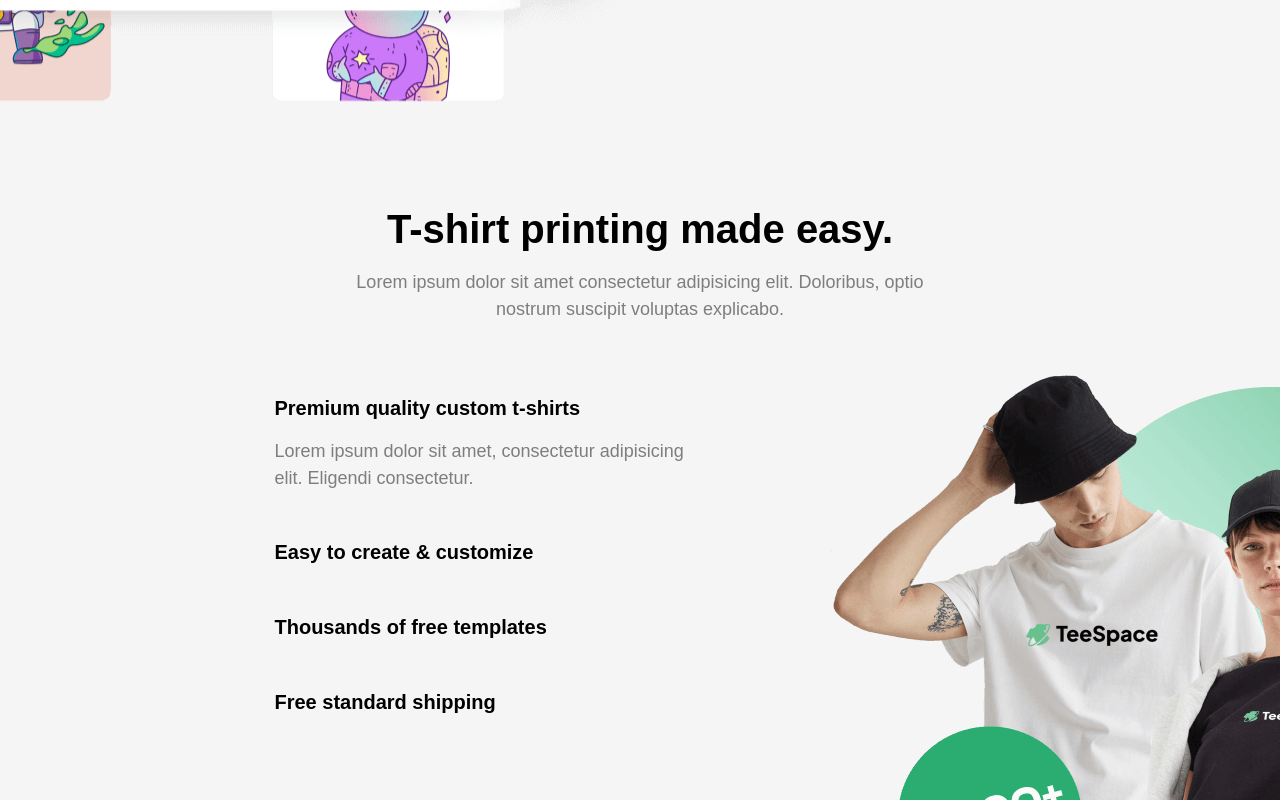
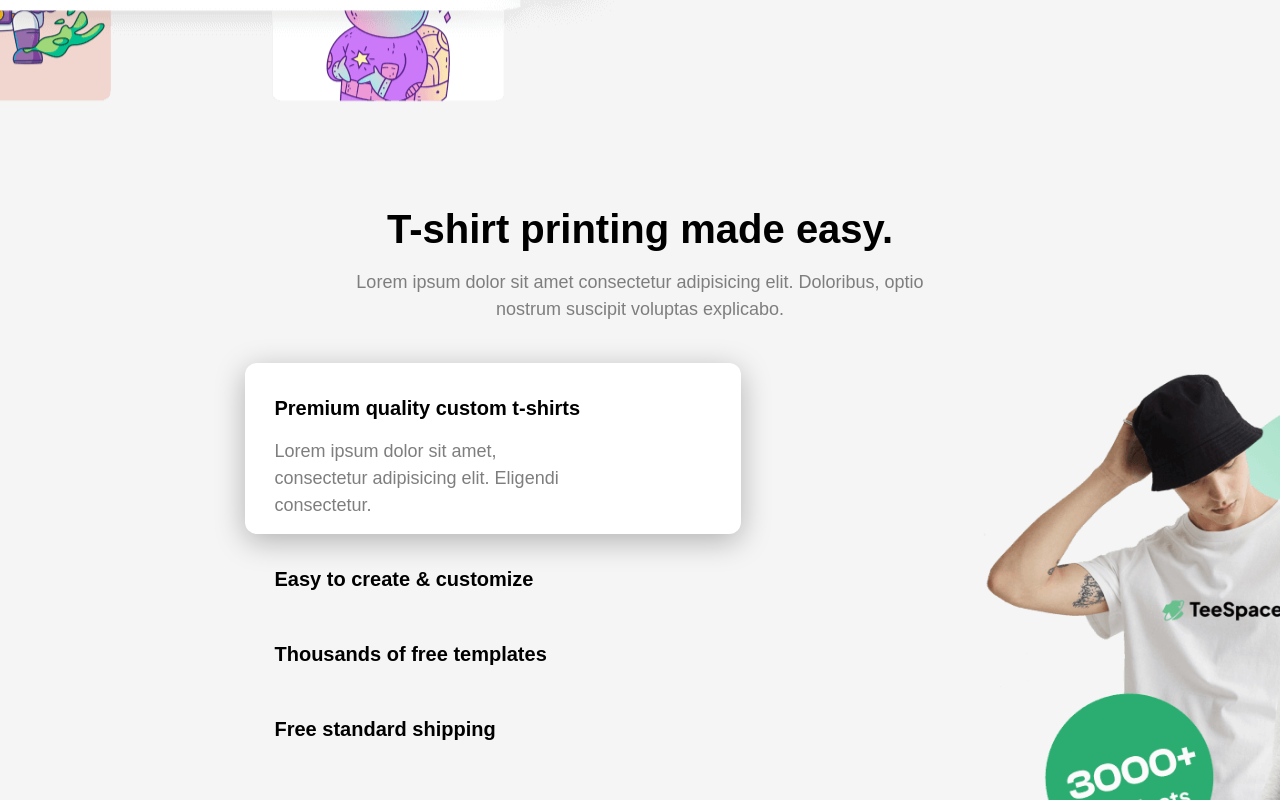
Before and after one commit to Christina0896/Proj.4-Printing-website, a React (Vite) app: page / in a window 1280 px wide. Both pictures are taken after a click on the element "Premium quality custom t-shirts". Shown: the part 3340-4140 px from the top of the page. Built offline with nearby package versions, Linux system fonts and the light colour scheme.

Commit message:
enhance collapsible description and adjust layout

```diff
--- a/src/components/ClickableList.jsx
+++ b/src/components/ClickableList.jsx
@@ -44,23 +44,23 @@ function ClickableList() {
       {/* Left Side: List with Dropdown */}
       <div className="list-container w-124 h-136">
         {list.map((list, index) => (
-          <div key={index} className="list-feature">
-            <div className={`selected-item ${openList === index ? 'active' : ''}`} onClick={() => toggleList(index)}>
+          <div key={index} className={`list-feature  ${openList === index ? 'active' : ''}`}>
+            <div className="selected-item" onClick={() => toggleList(index)}>
               {list.title}
             </div>
 
             {/* Collapsible Description */}
-            {openList === index && (
+            <div className={`list-description-wrapper ${openList === index ? 'open' : ''}`}>
               <div className="list-description">
                 <p>{list.description}</p>
               </div>
-            )}
+            </div>
           </div>
         ))}
       </div>
 
       {/* Right Side: Changing Image */}
-      <div className="img-container w-230 h-136">
+      <div className="img-container flex justify-end w-230 h-136">
         <img src={selectedList.imageUrl} alt={selectedList.title} className="list-image" />
       </div>
     </div>
--- a/src/index.css
+++ b/src/index.css
@@ -130,18 +130,37 @@ ul li:last-child .step-number::before {
   background-color: var(--background3);
   width: 1905px;
 }
-.list-container {
-}
+/*Clickable List*/
 .list-feature {
   font-size: 20px;
   font-weight: 700;
 }
-.list-feature .selected-item.active {
-}
+
 .selected-item {
   padding: 30px 30px 15px;
 }
+.list-feature.active {
+  background-color: white; /* White background */
+  border-radius: 12px;
+  box-shadow: rgba(0, 0, 0, 0.277) 0px 7px 30px 0px;
+}
 
+.list-description-wrapper {
+  height: 0px;
+  overflow: hidden;
+  transition:
+    max-height 0.5s ease,
+    opacity 0.3s ease,
+    transform 0.4s ease;
+  transform: translateY(0);
+  opacity: 0;
+}
+
+.list-description-wrapper.open {
+  height: auto; /* Allows the height to grow dynamically */
+  opacity: 1;
+  transform: translateY(0);
+}
 .list-description {
   font-weight: normal;
   padding: 0px 30px 15px;
@@ -149,12 +168,3 @@ ul li:last-child .step-number::before {
   font-weight: 500;
   font-size: 18px;
 }
-.selected-item.active,
-.list-description {
-  width: 494px;
-}
-.img-container {
-  display: flex;
-  align-items: flex-start;
-  justify-content: center;
-}
```
